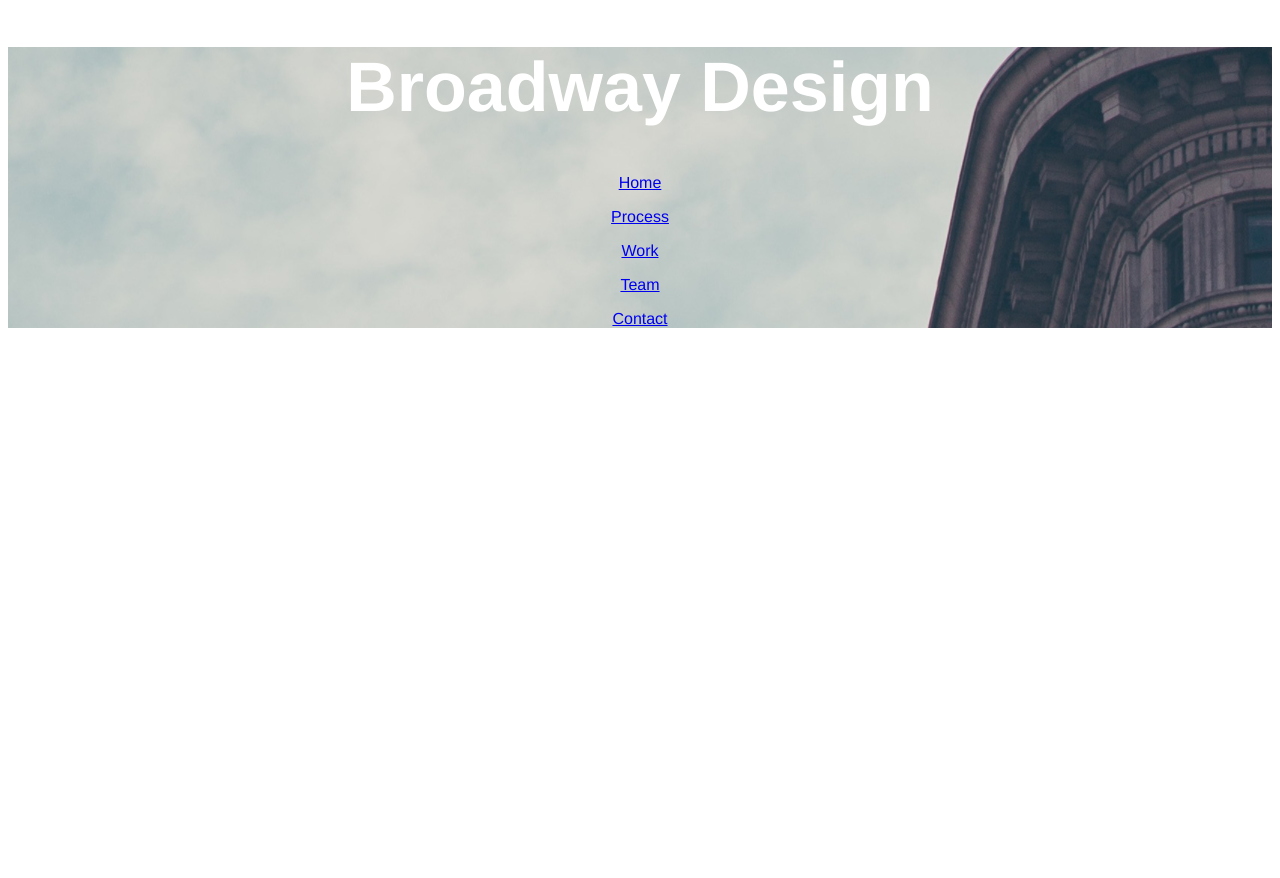
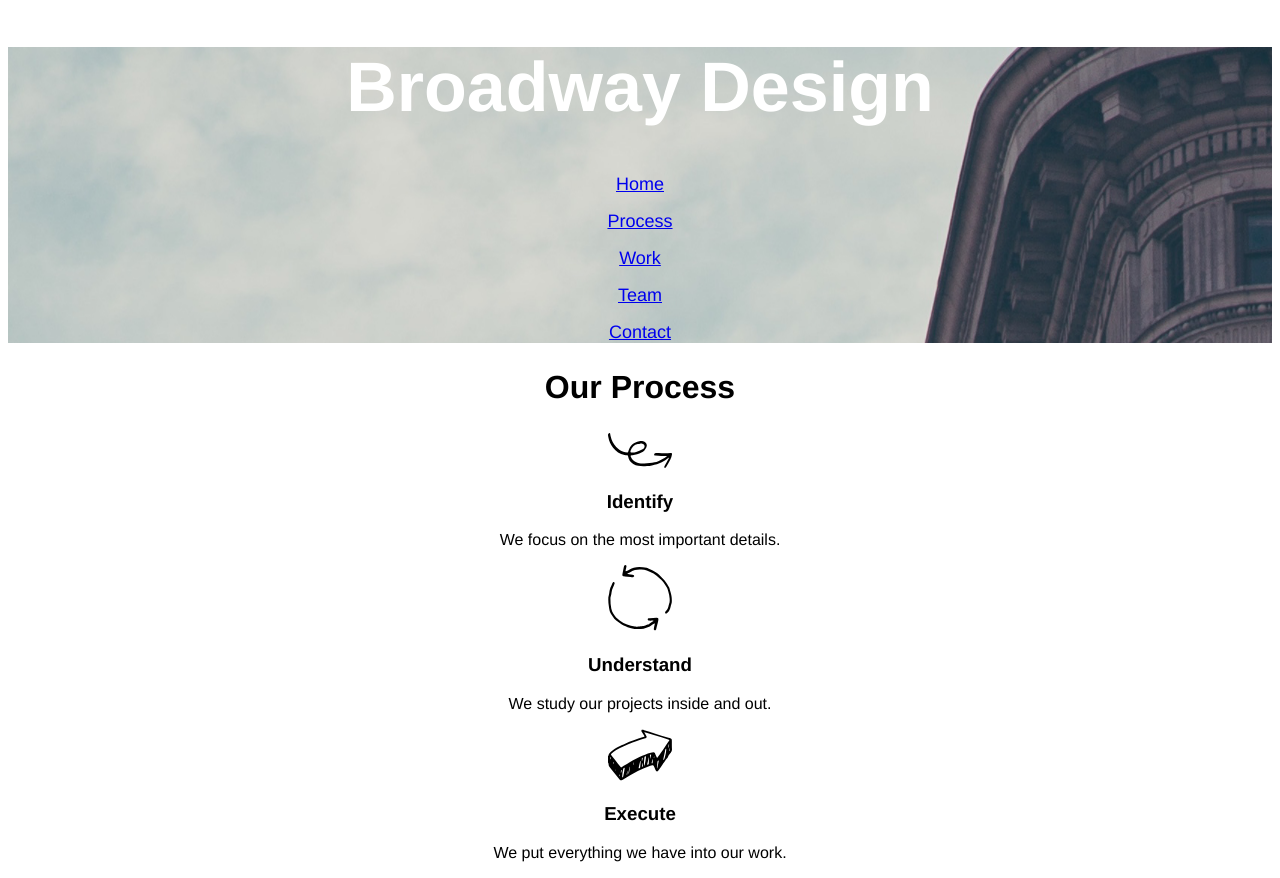
Before and after one commit to garchibaldmfs/broadway, a plain HTML site: page index.html in a window 1280 px wide. Before the commit the page ends 800 px from the top, so only its background shows below. Drawn offline with Linux system fonts and the light colour scheme.

Commit message:
top and middle working.

```diff
--- a/index.html
+++ b/index.html
@@ -5,7 +5,7 @@
     <link rel="stylesheet" href="./resources/css/style.css">
   </head>
   <body>
-          <div class="hero">
+      <div class="hero">
         <h1>Broadway Design</h1>
 
         <p><a class="btn-nav" href="#">Home</a></p>
@@ -14,5 +14,22 @@
         <p><a class="btn-nav" href="#team">Team</a></p>
         <p><a class="btn-nav" href="#contact">Contact</a></p>
       </div>
+      <div class="supporting" id="process">
+      <h2>Our Process</h2>
+      <div class="supporting-item">
+        <img src="./resources/css/images/identify.svg">
+        <h3>Identify</h3>
+        <p>We focus on the most important details.</p>
+      </div>
+      <div class="supporting-item">
+        <img src="./resources/css/images/understand.svg">
+        <h3>Understand</h3>
+        <p>We study our projects inside and out.</p>
+      </div>
+      <div class="supporting-item">
+        <img src="./resources/css/images/execute.svg">
+        <h3>Execute</h3>
+        <p>We put everything we have into our work.</p>
+      </div>
   </body>
 </html>
--- a/resources/css/style.css
+++ b/resources/css/style.css
@@ -5,7 +5,6 @@ element.style {
     text-align: center;
     color: white;
 }
-user agent stylesheet
 div {
     display: block;
 }
@@ -18,7 +17,6 @@ body {
 h1, h2, h3 {
     font-weight: bold;
 }
-user agent stylesheet
 h1 {
     display: block;
     font-size: 2em;
@@ -35,3 +33,19 @@ p {
     -webkit-margin-start: 0px;
     -webkit-margin-end: 0px;
 }
+.supporting h2 {
+    font-size: 32px;
+}
+.supporting {
+    text-align: center;
+}
+
+.btn-nav {
+    font-size: 18px;
+    color: white;
+}
+a:-webkit-any-link {
+    color: -webkit-link;
+    cursor: pointer;
+    text-decoration: underline;
+}
```
